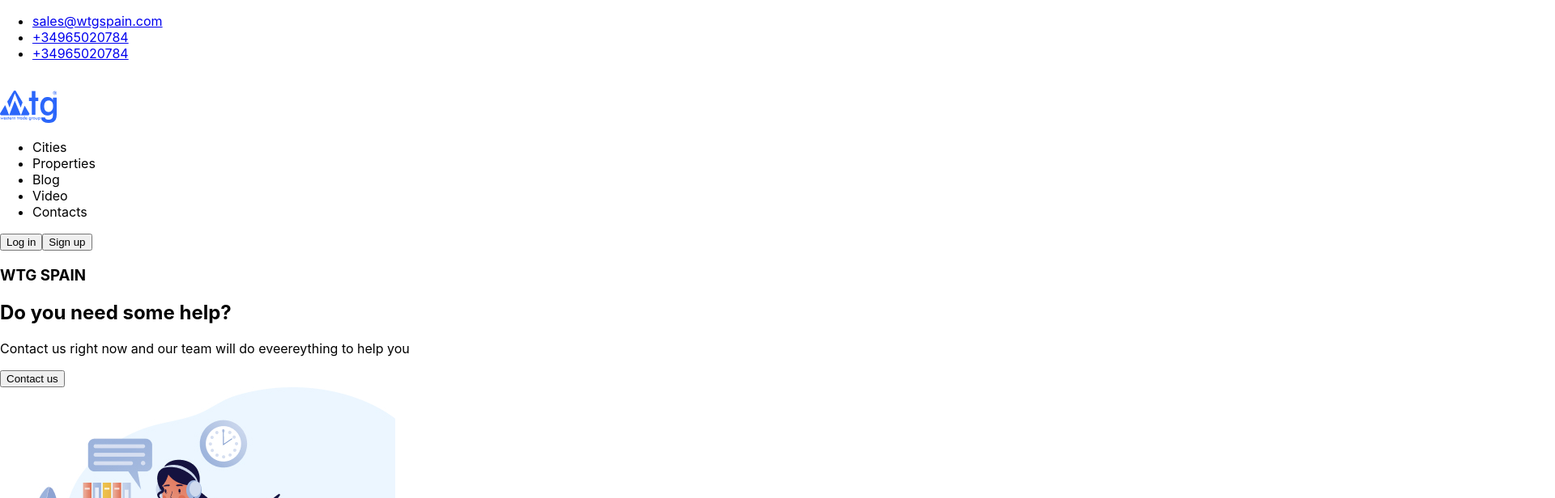
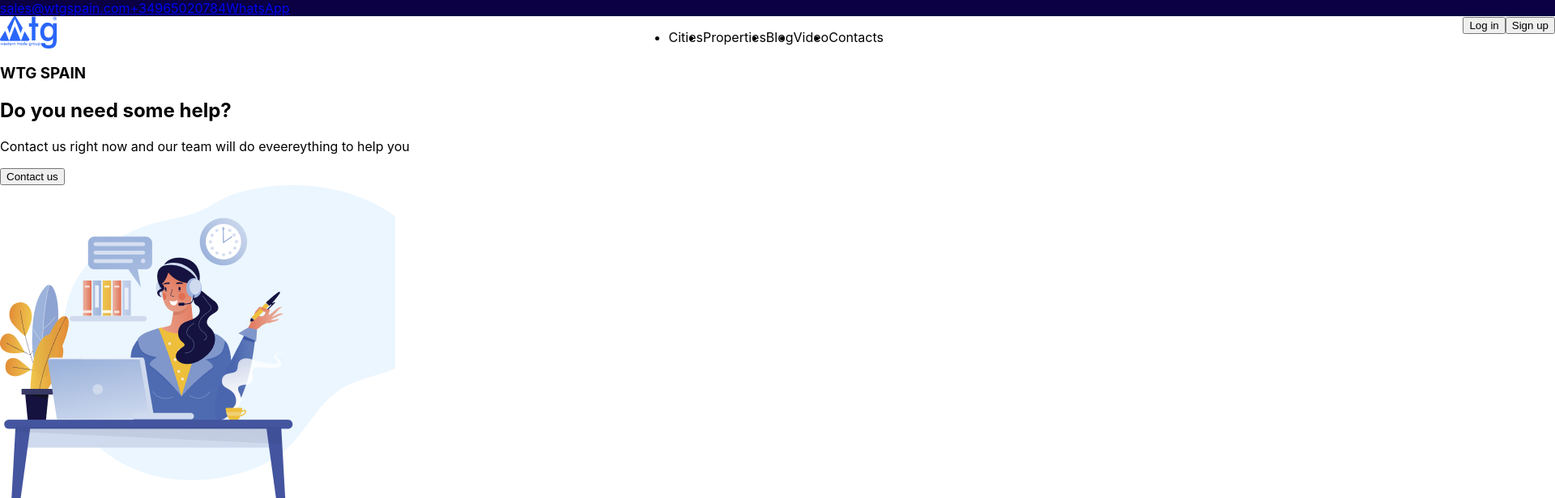
Before and after one commit to Solomii/hw-css-modules, a React (Create React App) app: page / in a window 1280 px wide. Shown: the top 616 px of the page at 81% size, 1920 px wide, since content can reach past the window. Built offline with nearby package versions, Linux system fonts and the light colour scheme.

Commit message:
[#0] Work in progress

```diff
--- a/src/components/Header/Header.jsx
+++ b/src/components/Header/Header.jsx
@@ -1,29 +1,29 @@
 /* eslint-disable jsx-a11y/anchor-is-valid */
 import React from "react";
 
+import "../Styles/Header.scss"
+
 export const Header = () => {
   return (
-    <header>
-      <section>
+    <header className="header">
+      <section className="header__section__one">
         <div>
-          <ul>
-           <li><a href="#">sales@wtgspain.com</a></li>
-           <li><a href="#">+34965020784</a></li>
-           <li><a href="#">+34965020784</a></li>
-        </ul>
+           <a href="/email">sales@wtgspain.com</a>
+           <a href="/phone">+34965020784</a>
+           <a href="/whatsapp">WhatsApp</a>
         </div>
         <div>
           <img src="" alt="" />
           <img src="" alt="" />
         </div>
       </section>
-      <section>
+      <section className="header__section__two">
         <div>
           <img src={require("../../img/logo_header.png")} alt="Logo" />
         </div>
-        <div>
-          <nav>
-            <ul>
+        <div className="header__menu">
+          <nav className="header__menu__navigation">
+            <ul  className="header__menu__navigation__ul">
               <li>Cities</li>
               <li>Properties</li>
               <li>Blog</li>
--- /dev/null
+++ b/src/components/Styles/Header.scss
@@ -0,0 +1,21 @@
+$darkBlueColor: rgba(10, 0, 67, 1);
+.header {
+  width: 1920px;
+  height: 60px;
+
+  .header__section__one {
+    background: $darkBlueColor;
+    display: flex;
+    justify-content: space-between;
+  }
+
+  .header__section__two {
+    display: flex;
+    justify-content: space-between;
+  }
+
+  .header__menu__navigation__ul {
+    display: flex;
+    flex-direction: row;
+  }
+}
```
